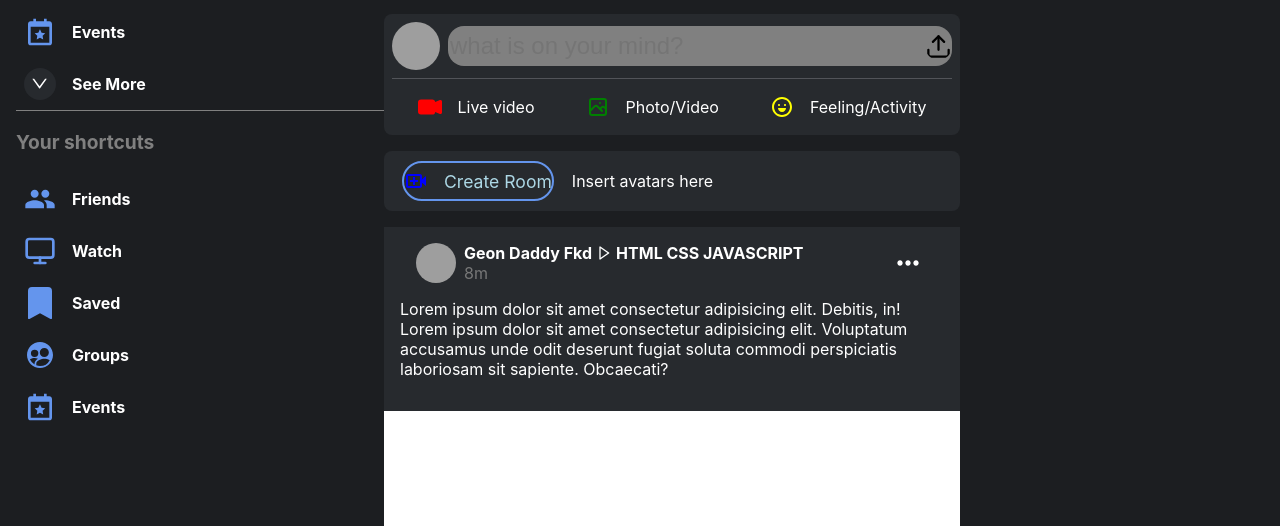
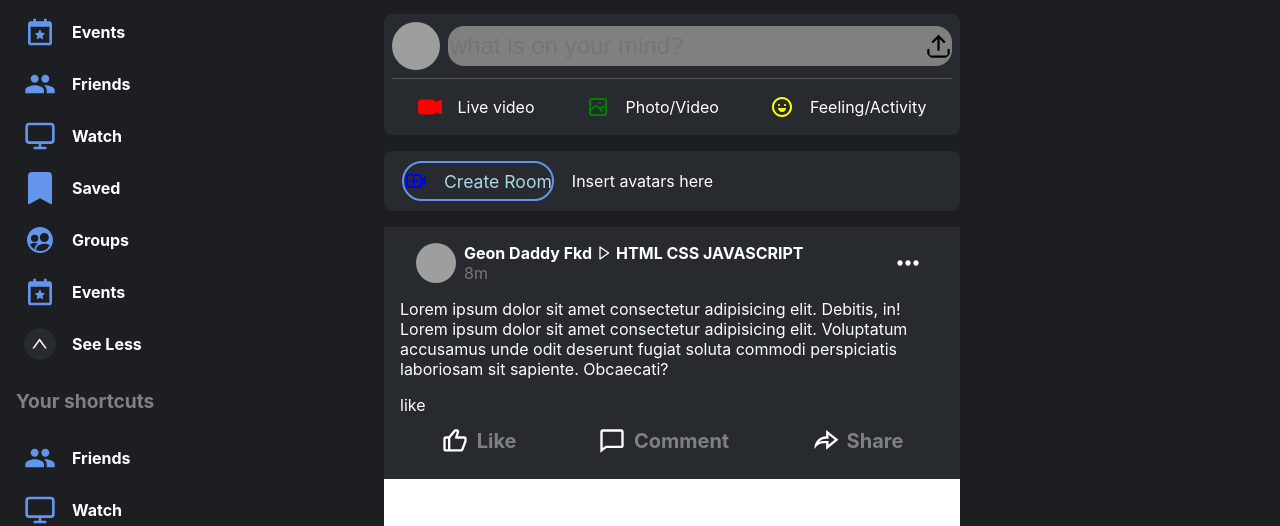
Before and after one commit to GeorgeFkd/fb-clone-frontend, a React (Create React App) app: page / in a window 1280 px wide. Both pictures are taken after a click on the element "See More". Shown: the part 250-776 px from the top of the page. Built offline with nearby package versions, Linux system fonts and the light colour scheme; grey boxes are pictures that could not be loaded.

Commit message:
implemented a see more functionality

```diff
--- a/src/components/CommentSection.tsx
+++ b/src/components/CommentSection.tsx
@@ -1,11 +1,7 @@
-import React from 'react'
+import React from "react";
 
 const CommentSection = () => {
-    return (
-        <div>
+  return <div>comments</div>;
+};
 
-        </div>
-    )
-}
-
-export default CommentSection
+export default CommentSection;
--- a/src/components/LeftSidebar.tsx
+++ b/src/components/LeftSidebar.tsx
@@ -7,7 +7,10 @@
 import "./LeftSidebar.css";
 import { IconContext } from "react-icons/lib";
 import { AiOutlineDown, AiOutlineUp } from "react-icons/ai";
+import { useState } from "react";
 const LeftSideBar = () => {
+  const [openMore, setOpenMore] = useState(false);
+  // those will go on config
   const iconsArr = [
     MdGroup,
     FiMonitor,
@@ -17,6 +20,9 @@
   ];
   const rowsText = ["Friends", "Watch", "Saved", "Groups", "Events"];
   const detailsText = ["Privacy", "Terms", "Advertising", "Ad choices"];
+  const hiddenIconsArr = iconsArr;
+  const hiddenRowsText = rowsText;
+
   //TODO HEIGHT STUFF AND THE MARGIN ON THE RIGHT
   return (
     <div className="leftsidebar__container">
@@ -30,14 +36,28 @@
           </div>
         );
       })}
-      {/* todo implement the see more / see less event handler */}
-      <div className="row leftsidebar-row">
+
+      {openMore &&
+        hiddenIconsArr.map((Icon, index) => {
+          return (
+            <div className="row leftsidebar-row" key={index}>
+              <IconContext.Provider value={{ className: "leftbar-icon" }}>
+                <Icon />
+              </IconContext.Provider>
+              <p className="leftbar-title">{hiddenRowsText[index]}</p>
+            </div>
+          );
+        })}
+      <div
+        className="row leftsidebar-row"
+        onClick={(e) => setOpenMore(!openMore)}
+      >
         <div className="more__less-button">
           <IconContext.Provider value={{ className: "more__less-icon" }}>
-            {true ? <AiOutlineDown /> : <AiOutlineUp />}
+            {!openMore ? <AiOutlineDown /> : <AiOutlineUp />}
           </IconContext.Provider>
         </div>
-        <p className="leftbar-title">See {true ? "More" : "Less"}</p>
+        <p className="leftbar-title">See {!openMore ? "More" : "Less"}</p>
       </div>
       <hr style={{ backgroundColor: "gray", height: 1, border: "none" }} />
       <div className="leftbar-shortcuts">
--- a/src/components/Post.tsx
+++ b/src/components/Post.tsx
@@ -1,6 +1,7 @@
 import React from "react";
 import PostHeader from "./PostHeader";
 import "./Post.css";
+import PostControls from "./PostControls";
 const Post = () => {
   return (
     <div className="post-container">
@@ -15,6 +16,7 @@
         accusamus unde odit deserunt fugiat soluta commodi perspiciatis
         laboriosam sit sapiente. Obcaecati?
       </p>
+      <PostControls />
     </div>
   );
 };
--- /dev/null
+++ b/src/components/PostControls.css
@@ -0,0 +1,36 @@
+.postcontrols-container {
+  display: flex;
+  flex-direction: column;
+  gap: 0.25rem;
+}
+
+.postcontrols-details {
+  display: flex;
+}
+
+.postcontrols-buttons-container {
+  display: flex;
+  justify-content: space-between;
+}
+
+.postcontrols-button {
+  display: flex;
+  justify-content: center;
+  align-items: center;
+  gap: 0.5rem;
+  flex-grow: 1;
+  cursor: pointer;
+  border-radius: 0.25rem;
+  padding: 0.5rem 0rem;
+}
+
+.postcontrols-button-icon {
+  width: 1.75rem;
+  height: 1.75rem;
+}
+
+.postcontrols-button-text {
+  font-size: 1.25rem;
+  font-weight: 700;
+  color: gray;
+}
--- /dev/null
+++ b/src/components/PostControls.tsx
@@ -0,0 +1,36 @@
+import React from "react";
+import "./PostControls.css";
+import { BiLike, BiComment } from "react-icons/bi";
+import { RiShareForwardLine } from "react-icons/ri";
+import { useState } from "react";
+import CommentSection from "./CommentSection";
+const PostControls = () => {
+  const [openCommentSection, setOpenCommentSection] = useState(false);
+  return (
+    <div className="postcontrols-container">
+      {/* this will need some work to be proper */}
+      <div className="postcontrols-details">like</div>
+      <div className="postcontrols-buttons-container">
+        <div className="postcontrols-button row">
+          <BiLike className="postcontrols-button-icon" />
+          <span className="postcontrols-button-text">Like</span>
+        </div>
+        <div
+          className="postcontrols-button row"
+          onClick={(e) => setOpenCommentSection(!openCommentSection)}
+        >
+          <BiComment className="postcontrols-button-icon" />
+          <span className="postcontrols-button-text">Comment</span>
+        </div>
+        <div className="postcontrols-button row">
+          <RiShareForwardLine className="postcontrols-button-icon" />
+          <span className="postcontrols-button-text">Share</span>
+        </div>
+      </div>
+
+      {openCommentSection && <CommentSection />}
+    </div>
+  );
+};
+
+export default PostControls;
--- a/src/components/PostHeader.css
+++ b/src/components/PostHeader.css
@@ -61,3 +61,6 @@
   height: 2rem;
   cursor: pointer;
 }
+
+.postheader-avatar {
+}
```
